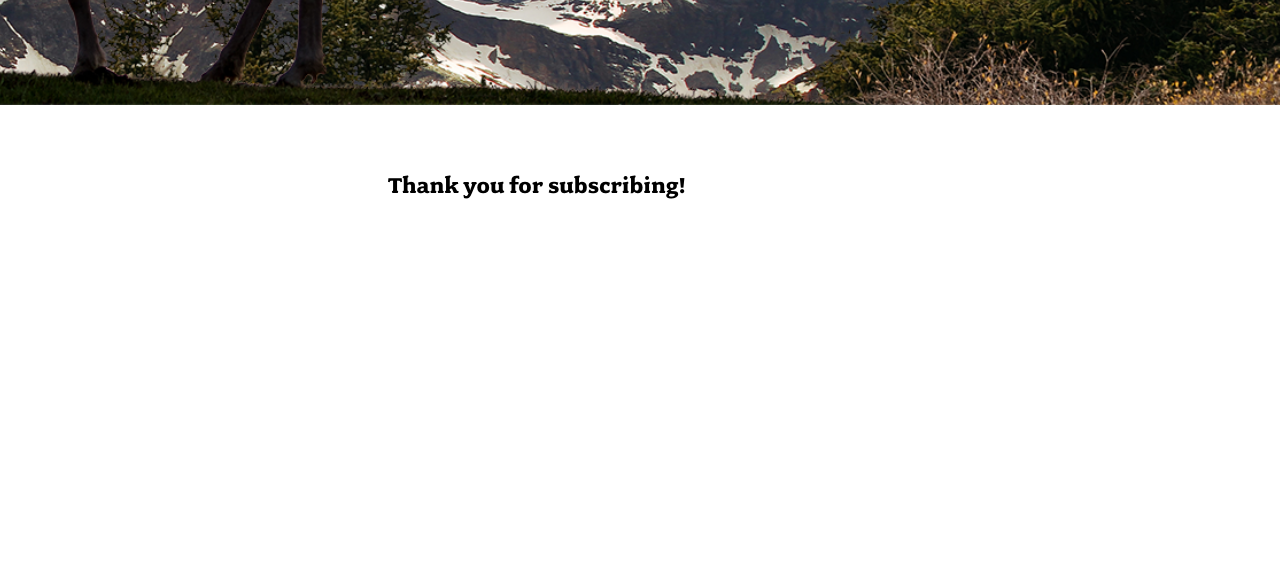
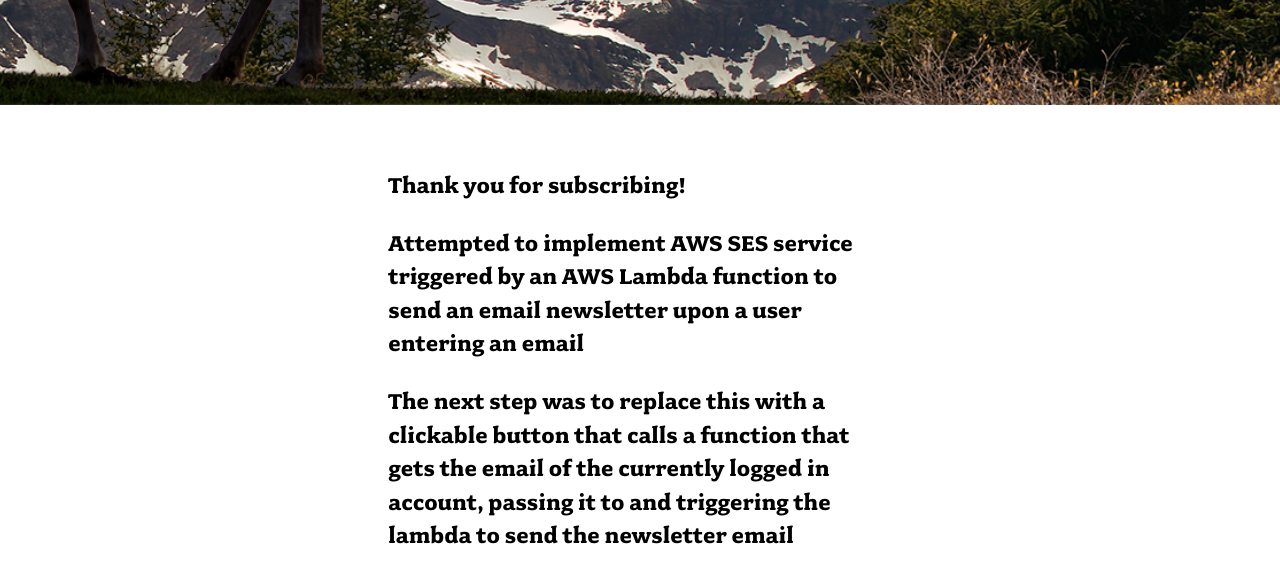
Before and after one commit to kyl3p3tri3/serverless-web-app, a website: page subscribe.html in a window 1280 px wide. Shown: the part 445-1028 px from the top of the page. Before the commit the page ends 800 px from the top, so only its background shows below. Drawn offline with Linux system fonts and the light colour scheme.

Commit message:
added a paragraph of notes visible on the  page of subscribe.html

```diff
--- a/subscribe.html
+++ b/subscribe.html
@@ -43,6 +43,9 @@
 <section class="content">
     <div class="row column medium-10 large-7 xlarge-5">
         <p>Thank you for subscribing!</p>
+        <p>Attempted to implement AWS SES service triggered by an AWS Lambda function to send an email newsletter upon a user entering an email</p>
+        <p>The next step was to replace this with a clickable button that calls a function that gets the email of the currently logged in account, passing it to and triggering the lambda to send the newsletter email</p>
+
     </div>
 </section>
 
```
